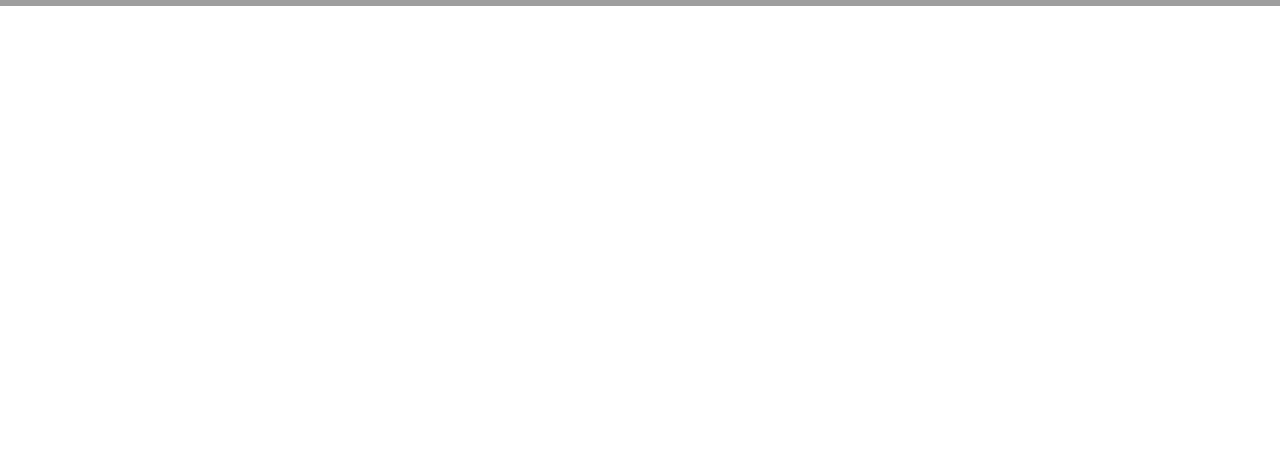
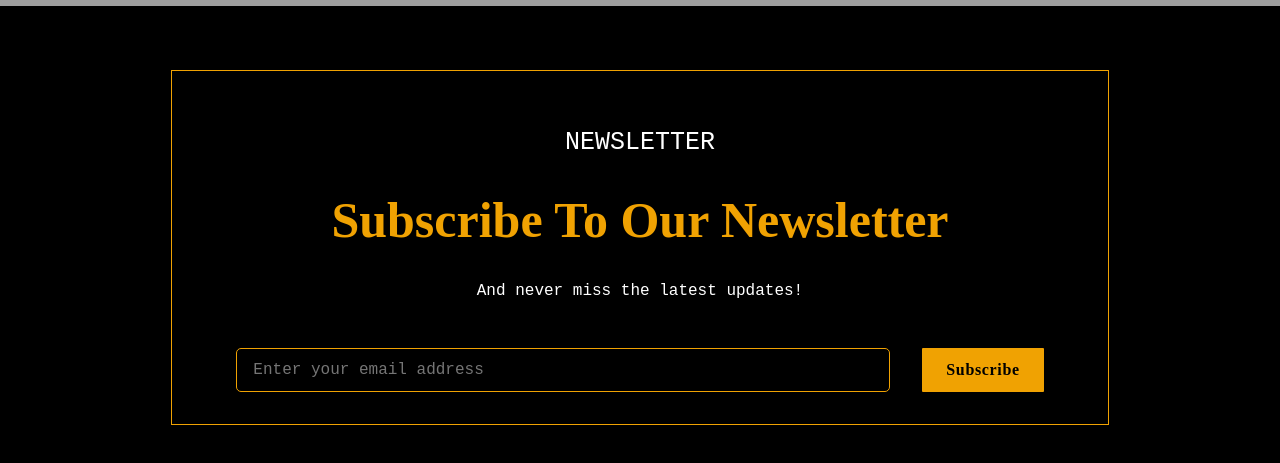
Before and after one commit to legenduzair/grub-cabin, a React (Create React App) app: page / in a window 1280 px wide. Shown: the part 7206-7669 px from the top of the page. Before the commit the page ends 7212 px from the top, so only its background shows below. Built offline with nearby package versions, Linux system fonts and the light colour scheme; grey boxes are pictures that could not be loaded; the HTML template or start-up script is replaced by a standard one.

Commit message:
Implement footer and newsletter components and styling

```diff
--- a/src/App.js
+++ b/src/App.js
@@ -8,6 +8,7 @@
 import Reviews from './components/Reviews/Reviews'
 import Gallery from './components/Gallery/Gallery'
 import FindUs from './components/FindUs/FindUs'
+import Footer from './components/Footer/Footer'
 
 import './App.css'
 
@@ -23,6 +24,7 @@
       <Reviews />
       <Gallery />
       <FindUs />
+      <Footer />
     </>
   )
 }
--- /dev/null
+++ b/src/components/Footer/Footer.css
@@ -0,0 +1,36 @@
+/* Footer Overlay */
+
+.app__footerOverlay {
+    width: 100%;
+    height: 100%;
+    z-index: -1;
+
+    display: flex;
+    flex-direction: column;
+    position: absolute;
+}
+
+.app__footerOverlay-black {
+    height: 25%;
+    background: black;
+}
+
+.app__footerOverlay-img {
+    height: 75%;
+}
+
+/* Footer Styling */
+
+.app__footer {
+    width: 100%;
+    position: relative;
+    z-index: 1;
+
+    display: flex;
+    justify-content: flex-start;
+    align-items: center;
+    flex-direction: column;
+
+    background: black;
+    padding: 4rem 0;
+}
--- /dev/null
+++ b/src/components/Footer/Footer.jsx
@@ -0,0 +1,15 @@
+import React from 'react'
+import { FiFacebook, FiTwitter, FiInstagram } from 'react-icons/fi';
+import { Newsletter } from '../Newsletter/Newsletter';
+
+import './Footer.css'
+
+const Footer = () => {
+  return (
+    <div className='app__footer'>
+        <Newsletter />
+    </div>
+  )
+}
+
+export default Footer
--- /dev/null
+++ b/src/components/Newsletter/Newsletter.css
@@ -0,0 +1,43 @@
+.newsletter-title {
+    font-size: 50px;
+    font-family: 'Cormorant Garamond', serif;
+    color: #F0A202;
+    font-weight: 700;
+}
+
+.newsletter-p {
+    color: white;
+    font-family: 'IBM Plex Mono', monospace;
+}
+
+.app__newsletter {
+    padding: 2rem 4rem;
+    border: 1px solid #F0A202;
+    background: black;
+}
+
+.app__newsletter-heading {
+    text-align: center;
+}
+
+.app__newsletter-input {
+    flex-direction: row;
+    margin-top: 3rem;
+}
+
+.app__newsletter-input input {
+    width: 620px;
+    border: 1px solid #F0A202;
+    border-radius: 5px;
+    font-size: 1rem;
+    font-family: 'IBM Plex Mono', monospace;
+    color: white;
+
+    margin-right: 2rem;
+    padding: 0.75rem 1rem;
+    background: black;
+}
+
+.app__newsletter-input button {
+    width: max-content;
+}
--- /dev/null
+++ b/src/components/Newsletter/Newsletter.jsx
@@ -0,0 +1,20 @@
+import React from 'react'
+import Subheading from '../Subheading/SubHeading'
+
+import './Newsletter.css'
+
+export const Newsletter = () => {
+  return (
+    <div className='app__newsletter'>
+      <div className="app__newsletter-heading">
+        <Subheading title="Newsletter" />
+        <h1 className="newsletter-title">Subscribe To Our Newsletter</h1>
+        <p className="newsletter-p">And never miss the latest updates!</p>
+      </div>
+      <div className="app__newsletter-input flex__center">
+        <input type="email" placeholder="Enter your email address" />
+        <button type="button" className="custom__button">Subscribe</button>
+      </div>
+    </div>
+  )
+}
```
